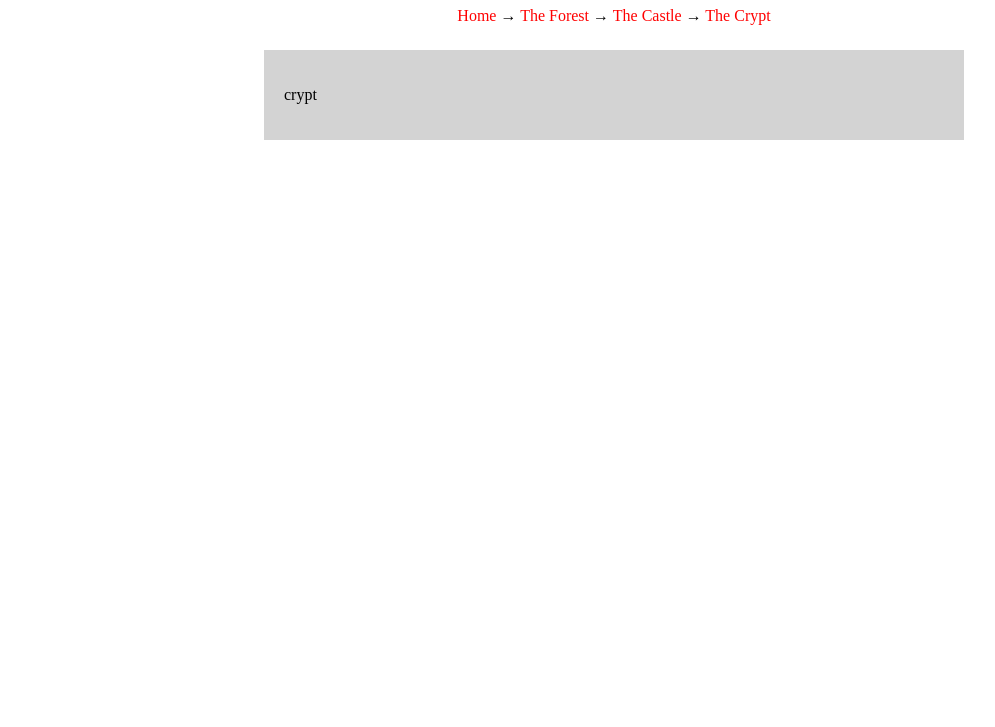
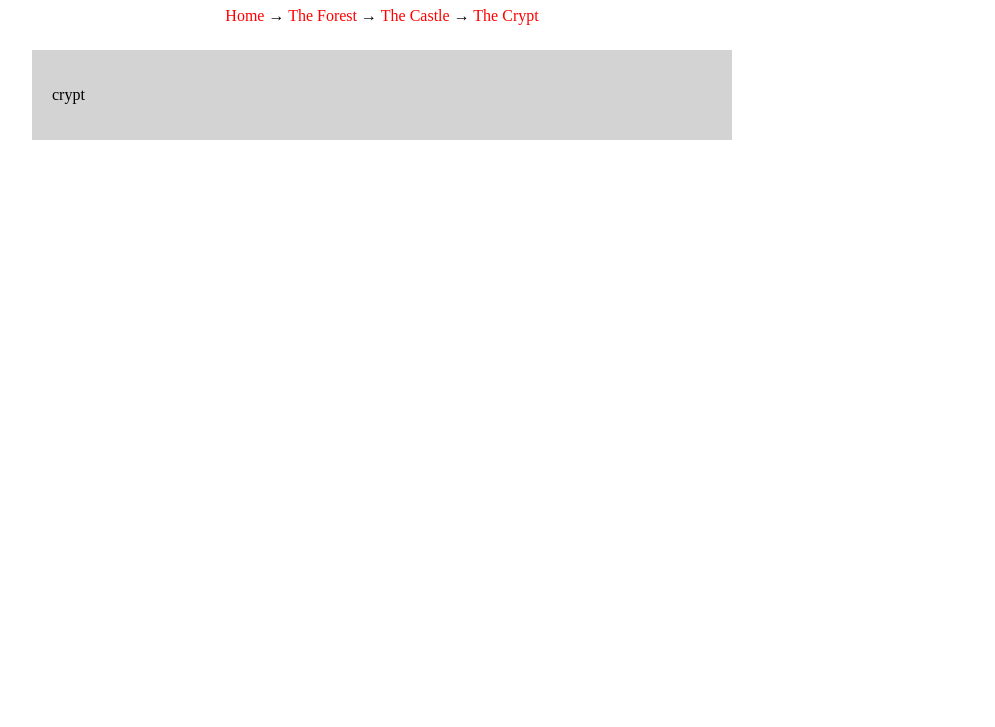
Before and after one commit to LC101-September-2021/assignment-4-html-me-something-katsinskyd, a website: page crypt.html in a window 1280 px wide. Shown: the part 73-800 px from the top of the page, without its empty margins (26-1021 px from the left). Drawn offline with Linux system fonts and the light colour scheme.

Commit message:
Small changes.

```diff
--- a/styles.css
+++ b/styles.css
@@ -2,8 +2,6 @@ body {
     margin: 8px;
     display: block;
     width: 800px;
-    margin-left: auto;
-    margin-right: auto;
 }
 
 #mainHeading {
```
Also changed, not shown: index.html (+1 -1 lines), images/cottage.jpg (renamed from cottage.jpg).
